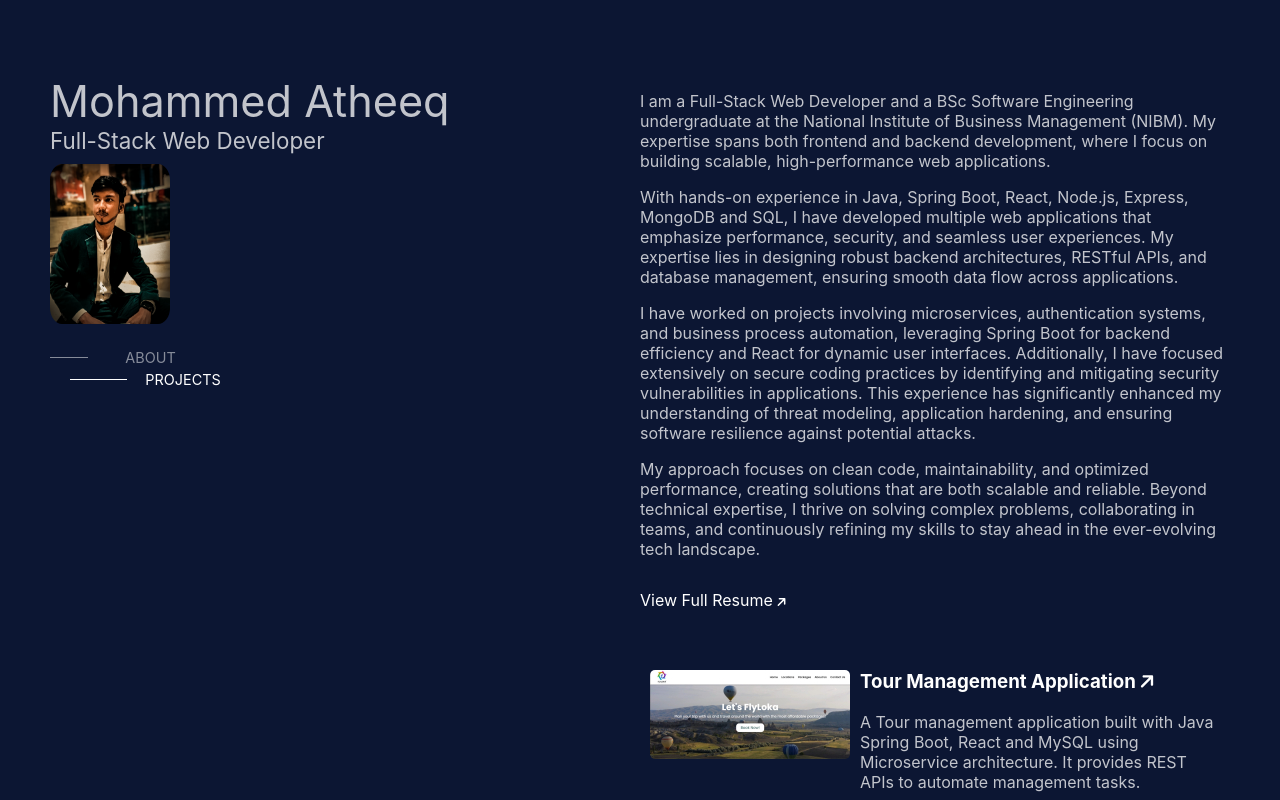
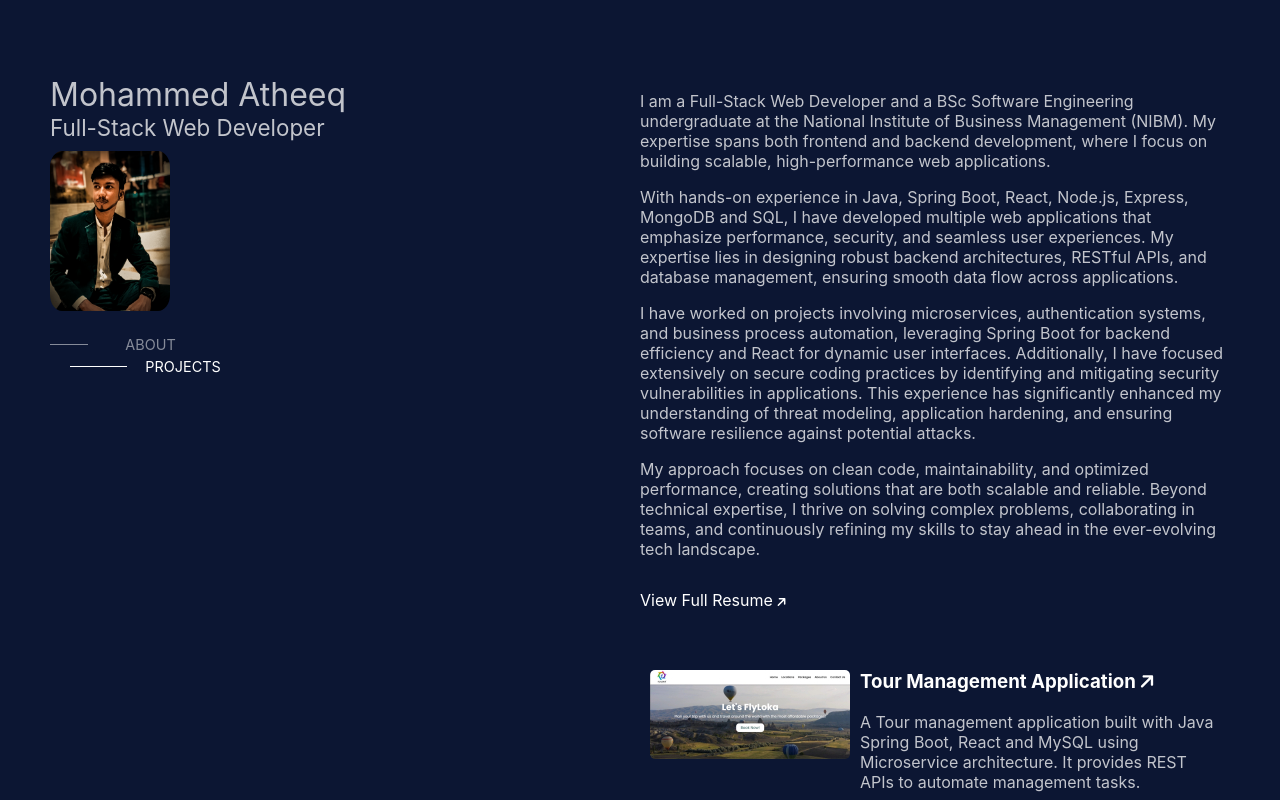
Before and after one commit to Mohammed-Atheeq/portfolio, a React (Create React App) app: page / in a window 1280 px wide. Shown: the top 800 px of the page. Built offline with nearby package versions, Linux system fonts and the light colour scheme.

Commit message:
Deployed

```diff
--- a/src/App.css
+++ b/src/App.css
@@ -23,7 +23,7 @@
   }
 
   .profile-name {
-    font-size: 3.5em;
+    font-size: 3em;
     opacity: 0.75;
     color: #fff;
   }
@@ -309,7 +309,7 @@
   }
 
   .profile-name {
-    font-size: 2.7em;
+    font-size: 2em;
     color: #fff;
     opacity: 0.75;
   }
--- a/src/components/HomePage.jsx
+++ b/src/components/HomePage.jsx
@@ -195,7 +195,7 @@ function HomePage() {
           </p>
 
           <div className="resume">
-            <a href="/Mohammed-Atheeq-Resume.pdf" target="_blank" rel="noopener noreferrer">
+            <a href="https://mohammed-atheeq.github.io/Mohammed-Atheeq-Resume.pdf" target="_blank" rel="noopener noreferrer">
               View Full Resume{" "}
               <FontAwesomeIcon icon={faArrowUp} className="resume-icon" />
             </a>
```
